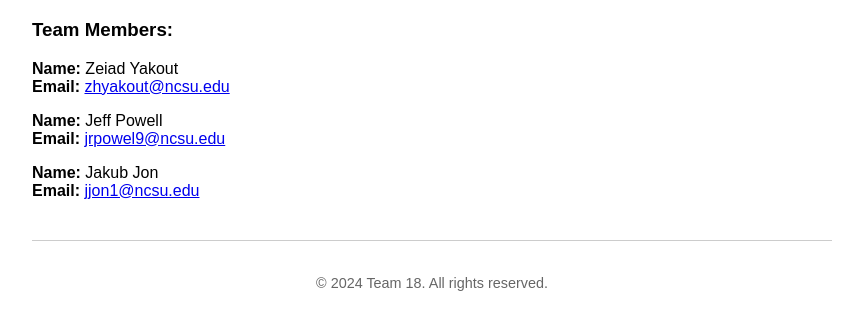
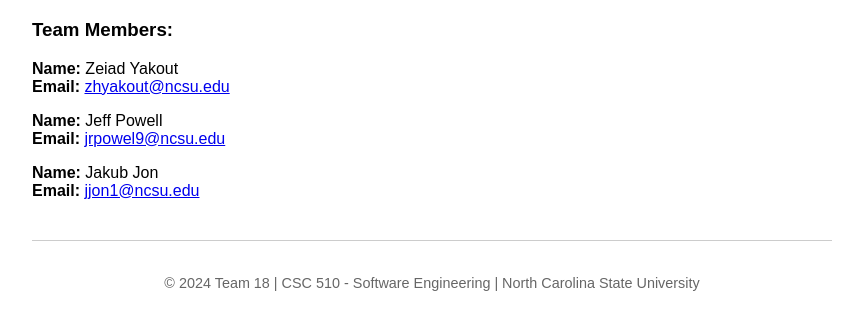
Before and after one commit to CSC510-Group18/git-homework2, a plain HTML site: page index.html in a window 1280 px wide. Shown: the part 81-410 px from the top of the page, without its empty margins (208-1071 px from the left). Drawn offline with Linux system fonts and the light colour scheme.

Commit message:
Change footer

```diff
--- a/index.html
+++ b/index.html
@@ -52,7 +52,7 @@
     </div>
 
     <footer>
-        <p>© 2024 Team 18. All rights reserved.</p>
+        <p>© 2024 Team 18 | CSC 510 - Software Engineering | North Carolina State University</p>
     </footer>
 </body>
 </html>
```
